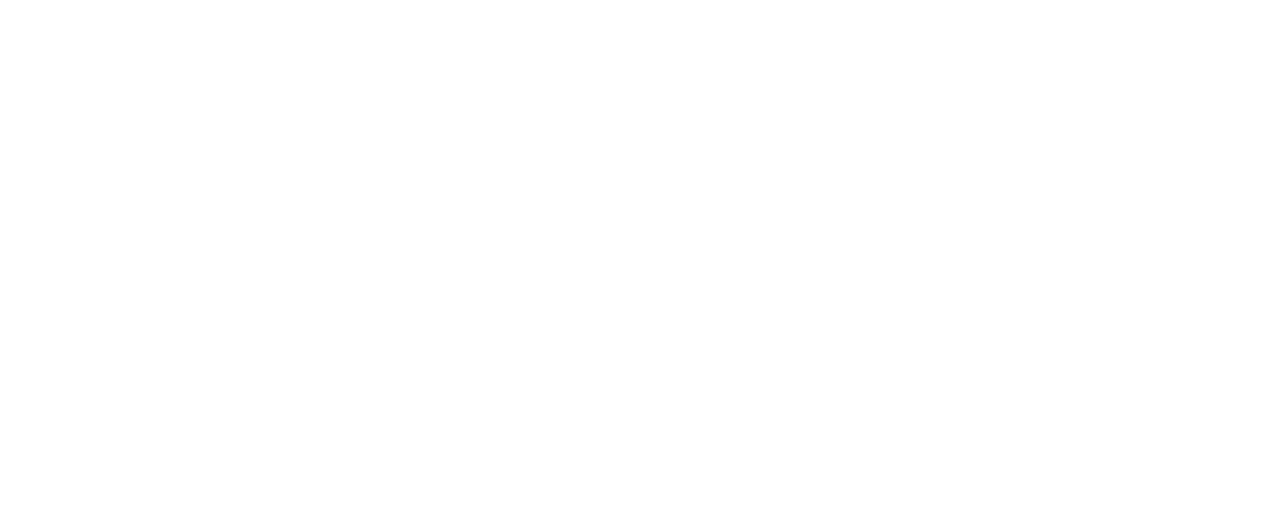
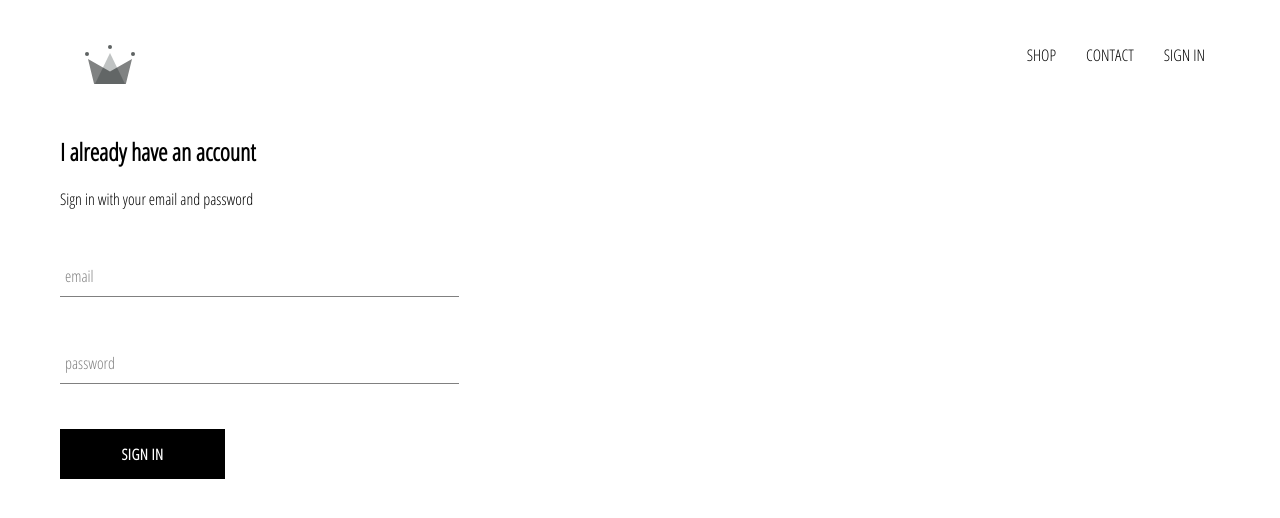
Before and after one commit to viniciustrr/crown-clothing, a React (Create React App) app: page /signin in a window 1280 px wide. Shown: the top 518 px of the page. Built offline with nearby package versions, Linux system fonts and the light colour scheme.

Commit message:
Header feito e componente de botao

```diff
--- a/src/App.css
+++ b/src/App.css
@@ -2,3 +2,8 @@
     font-family: 'Open Sans Condensed', sans-serif;
     padding: 20px 60px;
 }
+
+a {
+    text-decoration: none;
+    color: black;
+}
--- a/src/App.js
+++ b/src/App.js
@@ -3,15 +3,18 @@
 import './App.css';
 import HomePage from './pages/homepage/homepage-component';
 import ShopPage from './pages/shop/shop-component';
-
+import Header from './components/header/header-component';
+import SignInAndSignUpPage from './pages/sign-in-and-sign-up/sign-in-and-sign-up-component';
 
 
 function App() {
   return (
     <div>
+      <Header/>
       <Switch>
         <Route  exact path = '/' component = {HomePage} />
         <Route  exact path = '/shop' component = {ShopPage} />
+        <Route  exact path = '/signin' component = {SignInAndSignUpPage} />
       </Switch>
     </div>
   );
--- /dev/null
+++ b/src/components/custom-button/custom-buttom-component.jsx
@@ -0,0 +1,9 @@
+import React from "react";
+import './custom-buttom-style.scss';
+
+const CustomButton = ({children, ...otherProps}) => (
+    <button className='custom-button' {...otherProps} >
+        {children}
+    </button>
+)
+export default CustomButton;
--- /dev/null
+++ b/src/components/custom-button/custom-buttom-style.scss
@@ -0,0 +1,22 @@
+.custom-button {
+    min-width: 165px;
+    width: auto;
+    height: 50px;
+    letter-spacing: 0.5px;
+    line-height: 50px;
+    padding: 0 35px 0 35px;
+    font-size: 15px;
+    background-color: black;
+    color: white;
+    text-transform: uppercase;
+    font-family: 'Open Sans Condensed';
+    font-weight: bolder;
+    border: none;
+    cursor: pointer;
+
+    &:hover {
+      background-color: white;
+      color: black;
+      border: 1px solid black;
+    }
+  }
--- /dev/null
+++ b/src/components/form-input/form-input-component.jsx
@@ -0,0 +1,22 @@
+import React from "react";
+import './form-input-style.scss';
+
+
+
+const FormInput = ({ handleChange, label, ...otherProps }) => (
+    <div className='group'>
+      <input className='form-input' onChange={handleChange} {...otherProps} />
+      {label ? (
+        <label
+          className={`${
+            otherProps.value.length ? 'shrink' : ''
+          } form-input-label`}
+        >
+          {label}
+        </label>
+      ) : null}
+    </div>
+  );
+
+
+export default FormInput;
--- /dev/null
+++ b/src/components/form-input/form-input-style.scss
@@ -0,0 +1,54 @@
+$sub-color: grey;
+$main-color: black;
+
+@mixin shrinkLabel {
+  top: -14px;
+  font-size: 12px;
+  color: $main-color;
+}
+
+.group {
+  position: relative;
+  margin: 45px 0;
+
+  .form-input {
+    background: none;
+    background-color: white;
+    color: $sub-color;
+    font-size: 18px;
+    padding: 10px 10px 10px 5px;
+    display: block;
+    width: 100%;
+    border: none;
+    border-radius: 0;
+    border-bottom: 1px solid $sub-color;
+    margin: 25px 0;
+
+    &:focus {
+      outline: none;
+    }
+
+    &:focus ~ .form-input-label {
+      @include shrinkLabel();
+    }
+  }
+
+  input[type='password'] {
+    letter-spacing: 0.3em;
+  }
+
+  .form-input-label {
+    color: $sub-color;
+    font-size: 16px;
+    font-weight: normal;
+    position: absolute;
+    pointer-events: none;
+    left: 5px;
+    top: 10px;
+    transition: 300ms ease all;
+
+    &.shrink {
+      @include shrinkLabel();
+    }
+  }
+}
--- /dev/null
+++ b/src/components/header/header-component.jsx
@@ -0,0 +1,27 @@
+import react from "react";
+import './header-style.scss';
+import { Link } from "react-router-dom";
+import {ReactComponent as Logo} from '../../assets/crown.svg';
+
+const Header = () => (
+    <div className = 'header'>
+        <Link className='logo-container' to="/">
+            <Logo className='logo' />
+        </Link>
+
+        <div className='options'>
+            <Link className='option' to = '/shop'>
+                SHOP
+            </Link>
+            <Link className='option' to = '/contact'>
+                CONTACT
+            </Link>
+
+            <Link className='option' to = '/signin'>
+                SIGN IN
+            </Link>
+        </div>
+    </div>
+)
+
+export default Header;
--- /dev/null
+++ b/src/components/header/header-style.scss
@@ -0,0 +1,25 @@
+.header {
+    height: 70px;
+    width: 100%;
+    display: flex;
+    justify-content: space-between;
+    margin-bottom: 25px;
+
+    .logo-container {
+      height: 100%;
+      width: 70px;
+      padding: 25px;
+    }
+
+    .options {
+      width: 50%;
+      height: 100%;
+      display: flex;
+      align-items: center;
+      justify-content: flex-end;
+
+      .option {
+        padding: 10px 15px;
+      }
+    }
+  }
--- /dev/null
+++ b/src/components/sign-in/sign-in-component.jsx
@@ -0,0 +1,61 @@
+import React from "react";
+import './sign-in-style.scss';
+import FormInput from "../form-input/form-input-component";
+import CustomButton from "../custom-button/custom-buttom-component";
+
+class SignIn extends React.Component{
+    constructor(props){
+        super(props);
+
+        this.state = {
+            email:'',
+            password:''
+        };
+
+    }
+
+
+    handleSubmit = event => {
+        event.preventDefault();
+        this.setState({email: '', password: ''});
+    };
+
+    handleChange = event => {
+        const {value, name} = event.target;
+        this.setState({[name]: value});
+    };
+
+    render(){
+        return(
+            <div className='sign-in'>
+                <h2>I already have an account</h2>
+                <span>Sign in with your email and password</span>
+
+                <form onSubmit ={this.handleSubmit}>
+                    <FormInput
+                    name='email'
+                    type='email'
+                    value = {this.state.email}
+                    handleChange = {this.handleChange}
+                    label = 'email'
+                    required />
+
+
+
+                    <FormInput
+                    name='password'
+                    type='password'
+                    value = {this.state.password}
+                    handleChange = {this.handleChange}
+                    label = 'password'
+                    required />
+
+
+                    <CustomButton type='submit'  > Sign In</CustomButton>
+                </form>
+            </div>
+        );
+    }
+}
+
+export default SignIn;
--- /dev/null
+++ b/src/components/sign-in/sign-in-style.scss
@@ -0,0 +1,9 @@
+.sign-in {
+    width: 30vw;
+    display: flex;
+    flex-direction: column;
+
+    .title{
+      margin: 10px 0;
+    }
+  }
--- /dev/null
+++ b/src/pages/sign-in-and-sign-up/sign-in-and-sign-up-component.jsx
@@ -0,0 +1,11 @@
+import React from 'react';
+import './sign-in-and-sign-up-style.scss';
+import SignIn from "../../components/sign-in/sign-in-component";
+
+const SignInAndSignUpPage = () => (
+    <div className='sign-in-and-sign-up'>
+        <SignIn/>
+    </div>
+)
+
+export default SignInAndSignUpPage;
```
Also changed, not shown: src/assets/crown.svg (added), src/pages/sign-in-and-sign-up/sign-in-and-sign-up-style.scss (added).
